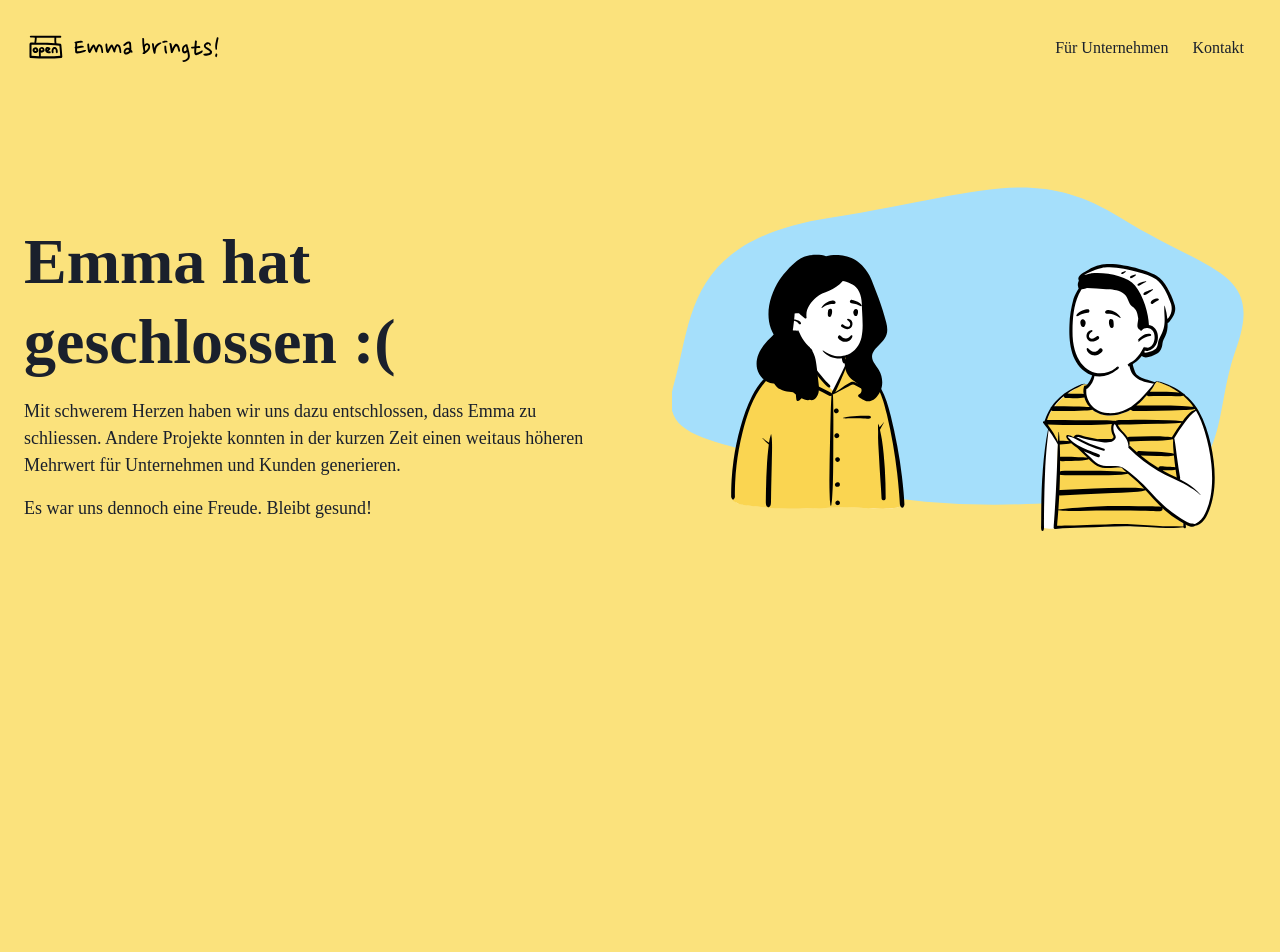
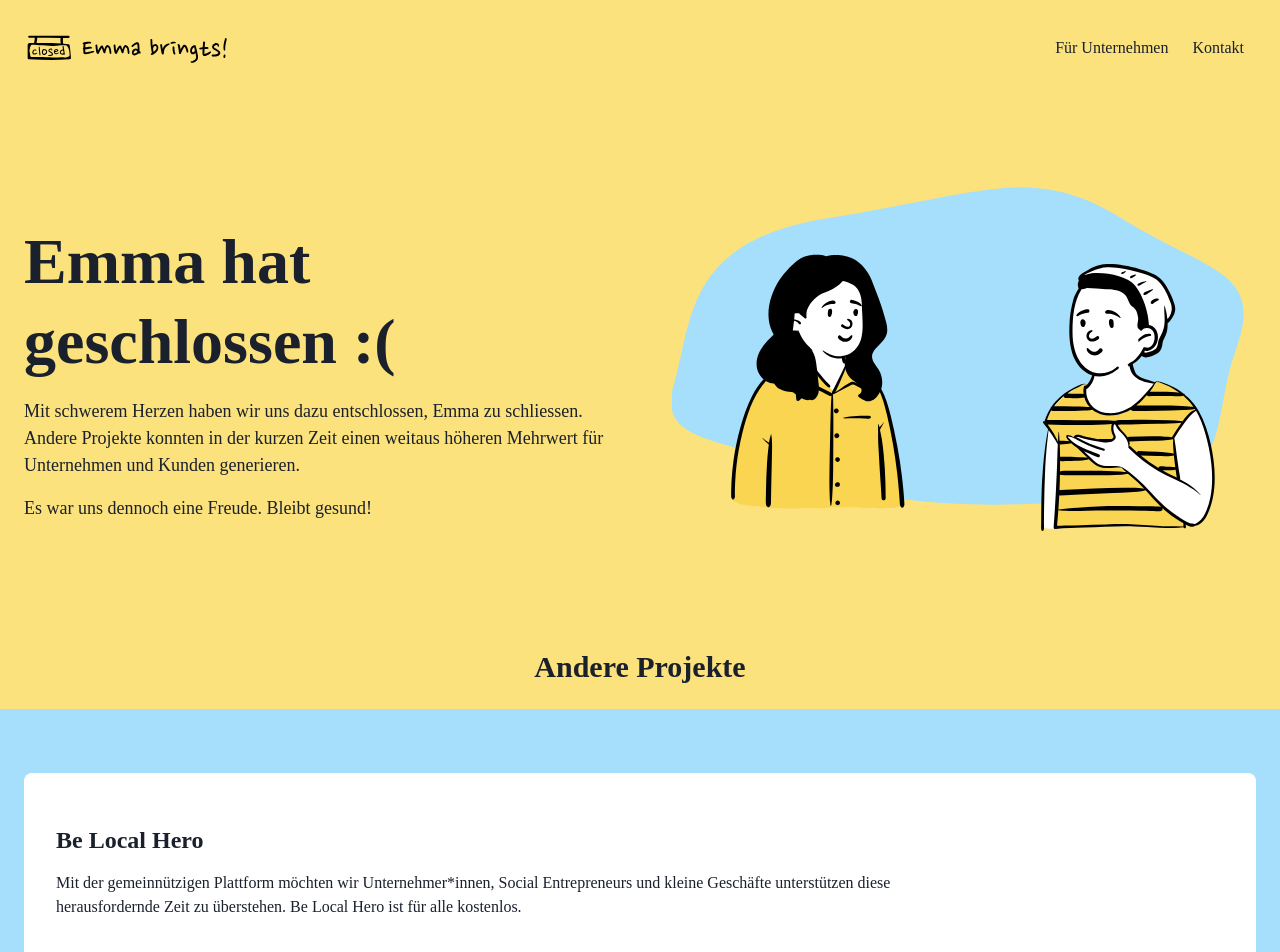
Before and after one commit to deniaz/emma-bringts, a Next.js app: page / in a window 1280 px wide. Shown: the top 952 px of the page. Before the commit the page ends 800 px from the top, so only its background shows below. Built offline with nearby package versions, Linux system fonts and the light colour scheme.

Commit message:
Add some links

```diff
--- a/src/components/navigation.tsx
+++ b/src/components/navigation.tsx
@@ -14,7 +14,7 @@
     <nav id="menuicon" className={classname(['container', 'emma-container', 'navi', menu ? 'open' : 'close'])}>
       <Link href="/" passHref>
         <a className="logo">
-          <img src="/img/logo-black.svg" alt="Workcation" />
+          <img src="/img/logo-close.svg" alt="Workcation" />
         </a>
       </Link>
       <button className="menu-icon" onClick={handleClick}></button>
--- a/src/compositions/hero.tsx
+++ b/src/compositions/hero.tsx
@@ -13,14 +13,16 @@
           <Display>Emma hat geschlossen :(</Display>
 
           <Lead>
-            Mit schwerem Herzen haben wir uns dazu entschlossen, dass Emma zu schliessen. Andere Projekte konnten in der
-            kurzen Zeit einen weitaus höheren Mehrwert für Unternehmen und Kunden generieren.
+            Mit schwerem Herzen haben wir uns dazu entschlossen, Emma zu schliessen. Andere Projekte konnten in der kurzen
+            Zeit einen weitaus höheren Mehrwert für Unternehmen und Kunden generieren.
           </Lead>
           <Lead>Es war uns dennoch eine Freude. Bleibt gesund!</Lead>
         </div>
 
         <img className="img" src="/img/illus/illu-hero2.svg" alt="" />
       </div>
+
+      <h2 className="text-center text-3xl font-semibold">Andere Projekte</h2>
     </div>
   </div>
 );
--- a/src/pages/index.tsx
+++ b/src/pages/index.tsx
@@ -1,10 +1,72 @@
 import { Hero } from '../compositions/hero';
 import { Stacked } from '../layout/stacked';
+
+const styles = {
+  list: 'bg-emma-blue-400 py-16 ',
+  container:
+    'mb-8 bg-white rounded-lg block box-border px-8 py-10 text-gray-900 hover:shadow-xl transition-shadow duration-200 ease-in-out',
+  title: 'mt-3 mb-4 w-3/4',
+  description: 'mb-6 w-3/4',
+  link: 'font-normal text-sm',
+};
+
+const partners = [
+  {
+    name: 'Winterthur - Lokal/Loyal',
+    description:
+      '121 Unternehmen aus Winterthur ermöglichen dir dank Heimlieferdienst, Versand oder Abholung, dass du auch in schwierigen Zeiten nicht auf Gewohntes verzichten musst.',
+    url: 'https://www.lokal-loyal.ch/winterthur/',
+  },
+  {
+    name: 'Lädelishop',
+    description: 'Pop-up Marktplatz während des Corona-Lockdowns',
+    url: 'https://www.laedelishop.ch/',
+  },
+  {
+    name: 'Be Local Hero',
+    description:
+      'Mit der gemeinnützigen Plattform möchten wir Unternehmer*innen, Social Entrepreneurs und kleine Geschäfte unterstützen diese herausfordernde Zeit zu überstehen. Be Local Hero ist für alle kostenlos. ',
+    url: 'https://belocalhero.com/',
+  },
+  {
+    name: 'lokalhelden',
+    description: 'Die einzige kostenlose Crowdfunding-Plattform der Schweiz für Vereine und gemeinnützige Projekte.',
+    url: 'https://www.lokalhelden.ch/',
+  },
+  {
+    name: 'NeverAlone',
+    description: 'Üsen Marktplatz fürd Region! Unterstütze Dein Ostschweizer L​i​e​b​l​i​n​g​s​g​e​s​c​h​ä​f​t​.',
+    url: 'https://www.neveralone.ch/',
+  },
+  {
+    name: 'Slow Food Youth',
+    description:
+      'Um die lokalen (Klein-)Produzent*innen zu unterstützen und um weiterhin regionales, frisches Gemüse, Käse etc. beziehen zu können, haben wir eine Übersichtsliste erstellt, beim wem und wie ihr weiterhin Lebensmittel beziehen könnt.',
+    url: 'http://www.slowfoodyouth.ch/',
+  },
+  {
+    name: 'mitenand.me',
+    description:
+      'Egal ob Restaurants, Coiffeure, Bars oder Bäcker. Kleine Geschäfte in der Schweiz brauchen Deine Hilfe mehr denn je.',
+    url: 'https://www.mitenand.me/',
+  },
+].sort((a, b) => a.name.localeCompare(b.name));
 
 export default () => {
   return (
     <Stacked title="Emma hat geschlossen :(">
       <Hero />
+      <div className={styles.list}>
+        <div className="container emma-container">
+          {partners.map(({ name, description, url }) => (
+            <a key={name} href={url} className={styles.container}>
+              <h3 className={styles.title}>{name}</h3>
+              <p className={styles.description}>{description}</p>
+              <span className={styles.link}>{url}</span>
+            </a>
+          ))}
+        </div>
+      </div>
     </Stacked>
   );
 };
```
Also changed, not shown: public/img/logo-close.svg (added).
